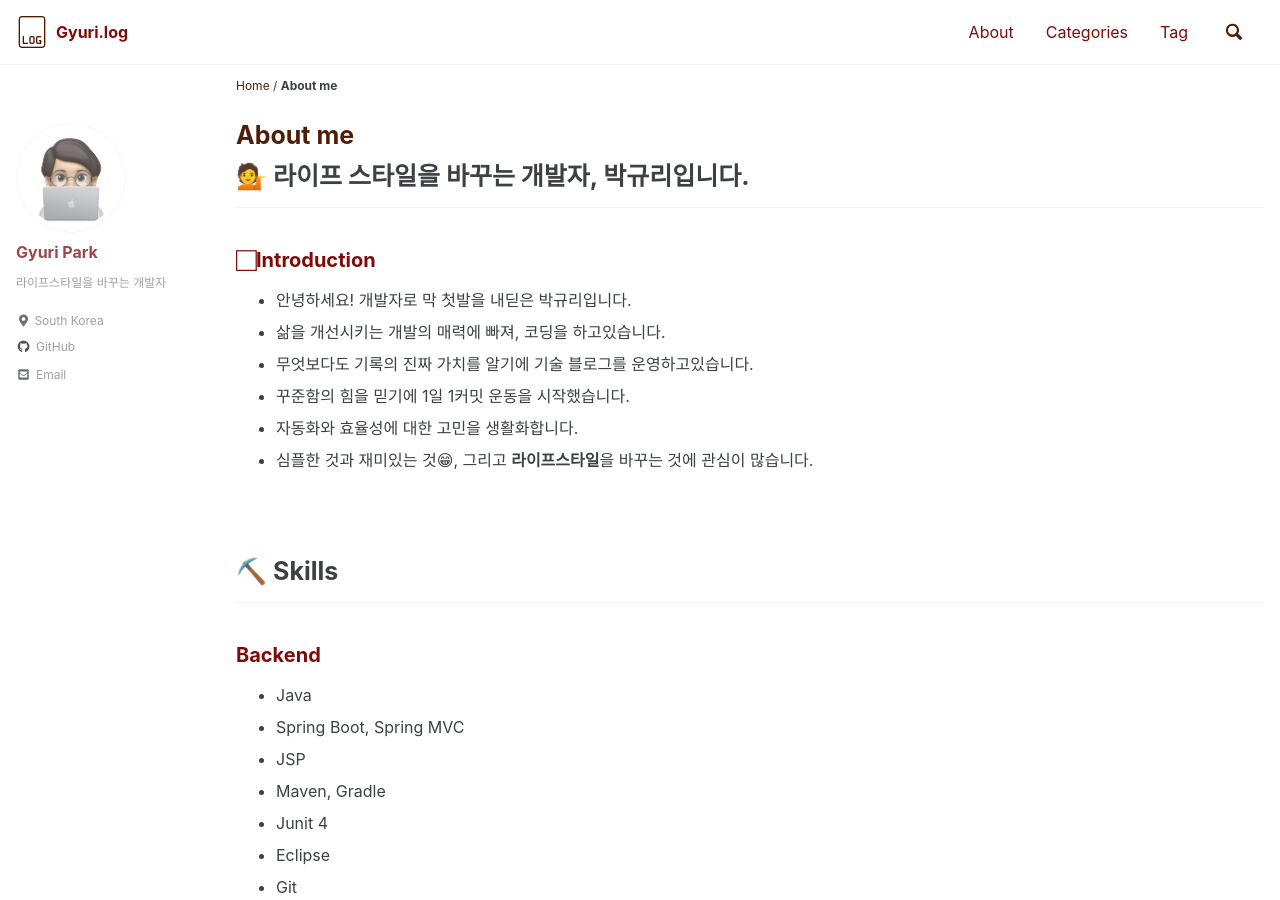
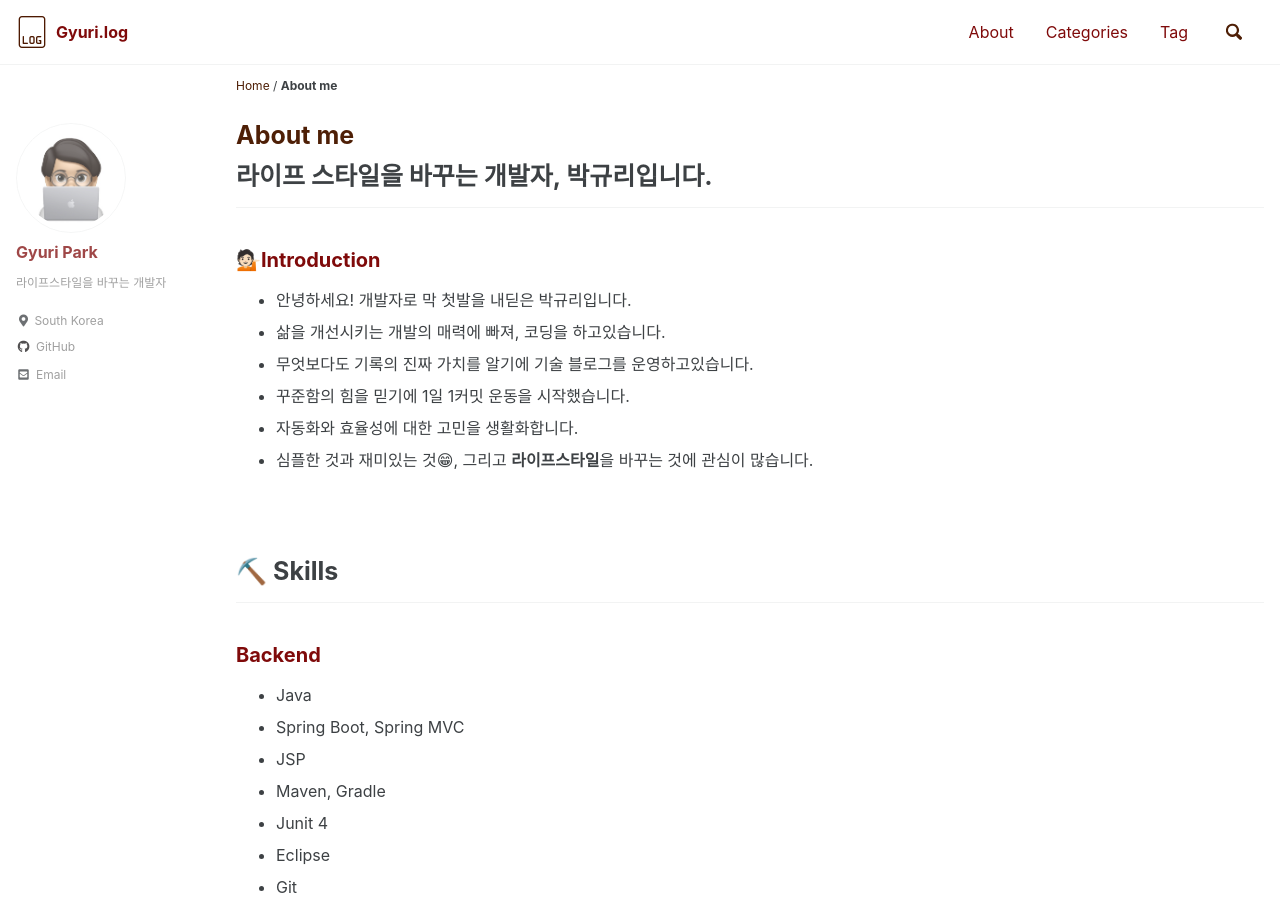
Before and after one commit to gyuripk/blog, a Jekyll site: the page built from _pages/about.md, in a window 1280 px wide and 900 px high. Built offline with Jekyll 4.4.1, drawn with Linux system fonts in a browser that asks for light colours; cached includes are drawn as plain includes.

```diff
--- a/_pages/about.md
+++ b/_pages/about.md
@@ -5,9 +5,9 @@ layout : archive
 author_profile : true
 ---
 
-# 💁 라이프 스타일을 바꾸는 개발자, 박규리입니다.
+# 라이프 스타일을 바꾸는 개발자, 박규리입니다.
 ---
-## 🏻Introduction
+## 💁🏻Introduction
 
 - 안녕하세요! 개발자로 막 첫발을 내딛은 박규리입니다.
 - 삶을 개선시키는 개발의 매력에 빠져, 코딩을 하고있습니다.
```
